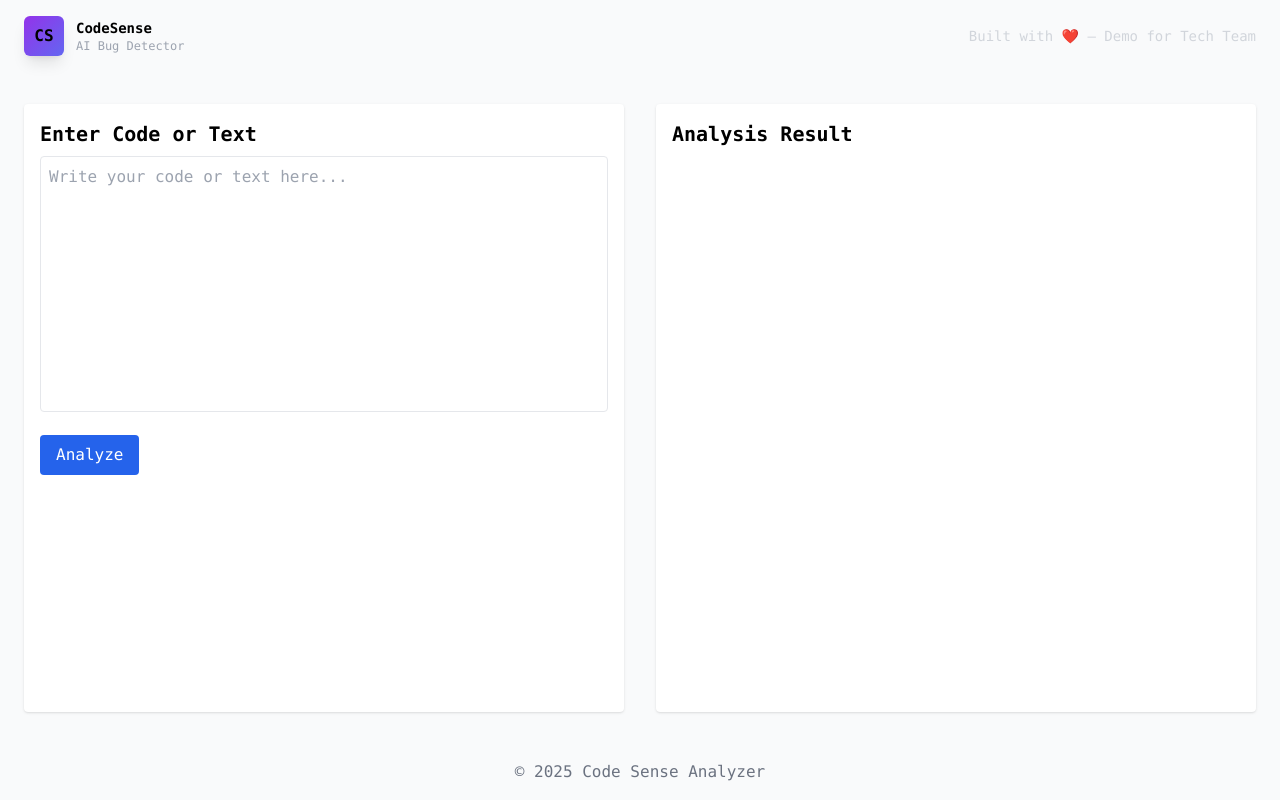
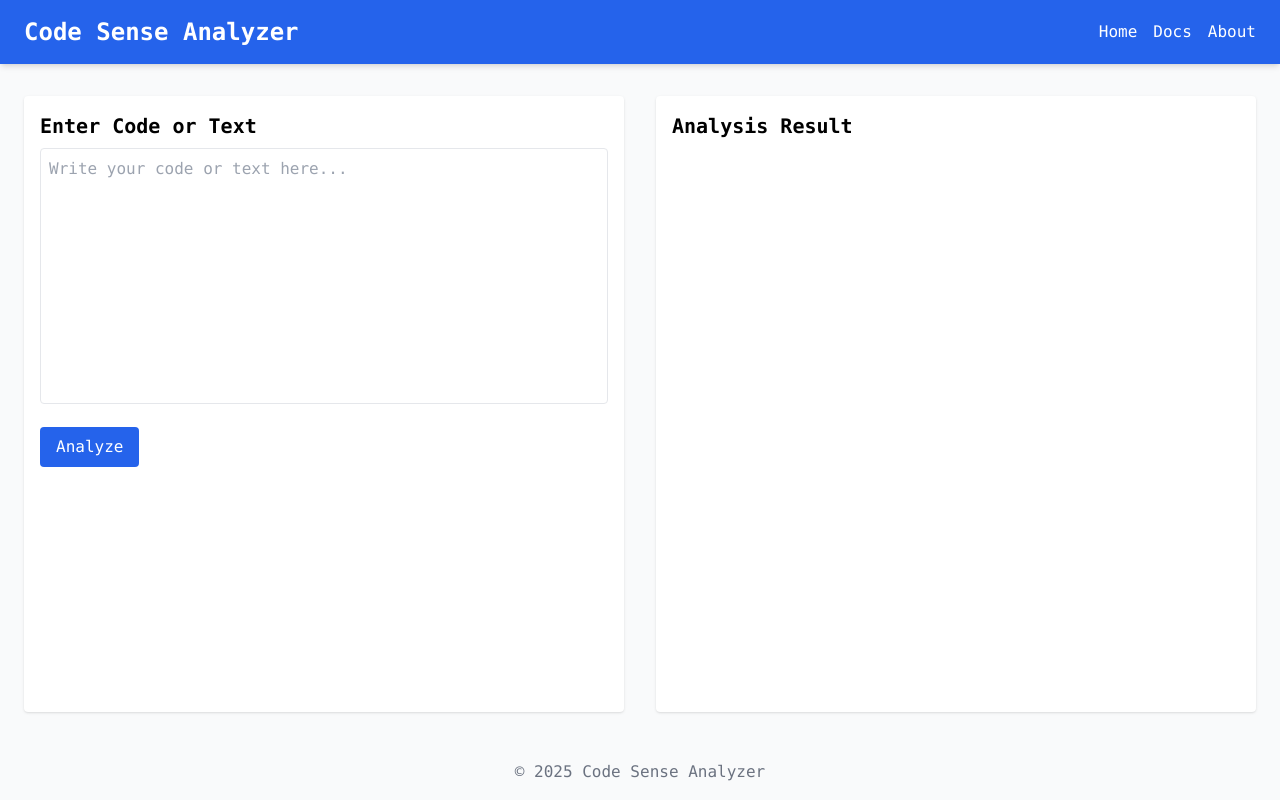
Before and after one commit to 29Yash-hub/Code-sense, a React (Vite) app in the folder client/: page / in a window 1280 px wide. Built offline with nearby package versions, Linux system fonts and the light colour scheme.

Commit message:
Update Navbar.jsx

```diff
--- a/client/src/components/Navbar.jsx
+++ b/client/src/components/Navbar.jsx
@@ -1,27 +1,14 @@
-import React from 'react'
-import { motion } from 'framer-motion'
-
 export default function Navbar() {
   return (
-    <motion.nav
-      initial={{ opacity: 0, y: -20 }}
-      animate={{ opacity: 1, y: 0 }}
-      transition={{ duration: 0.4 }}
-      className="w-full bg-transparent px-6 py-4 flex justify-between items-center"
-    >
-      <div className="flex items-center gap-3">
-        <div className="w-10 h-10 rounded-md bg-gradient-to-br from-purple-600 to-indigo-500 flex items-center justify-center shadow-lg">
-          <span className="font-bold">CS</span>
-        </div>
-        <div>
-          <div className="text-sm font-semibold">CodeSense</div>
-          <div className="text-xs text-gray-400">AI Bug Detector</div>
+    <nav className="bg-blue-600 text-white shadow-md">
+      <div className="container mx-auto px-6 py-4 flex justify-between items-center">
+        <h1 className="text-2xl font-bold">Code Sense Analyzer</h1>
+        <div className="space-x-4">
+          <a href="#" className="hover:text-gray-200">Home</a>
+          <a href="#" className="hover:text-gray-200">Docs</a>
+          <a href="#" className="hover:text-gray-200">About</a>
         </div>
       </div>
-
-      <div className="text-sm text-gray-300">
-        Built with ❤️ — Demo for Tech Team
-      </div>
-    </motion.nav>
-  )
+    </nav>
+  );
 }
```
